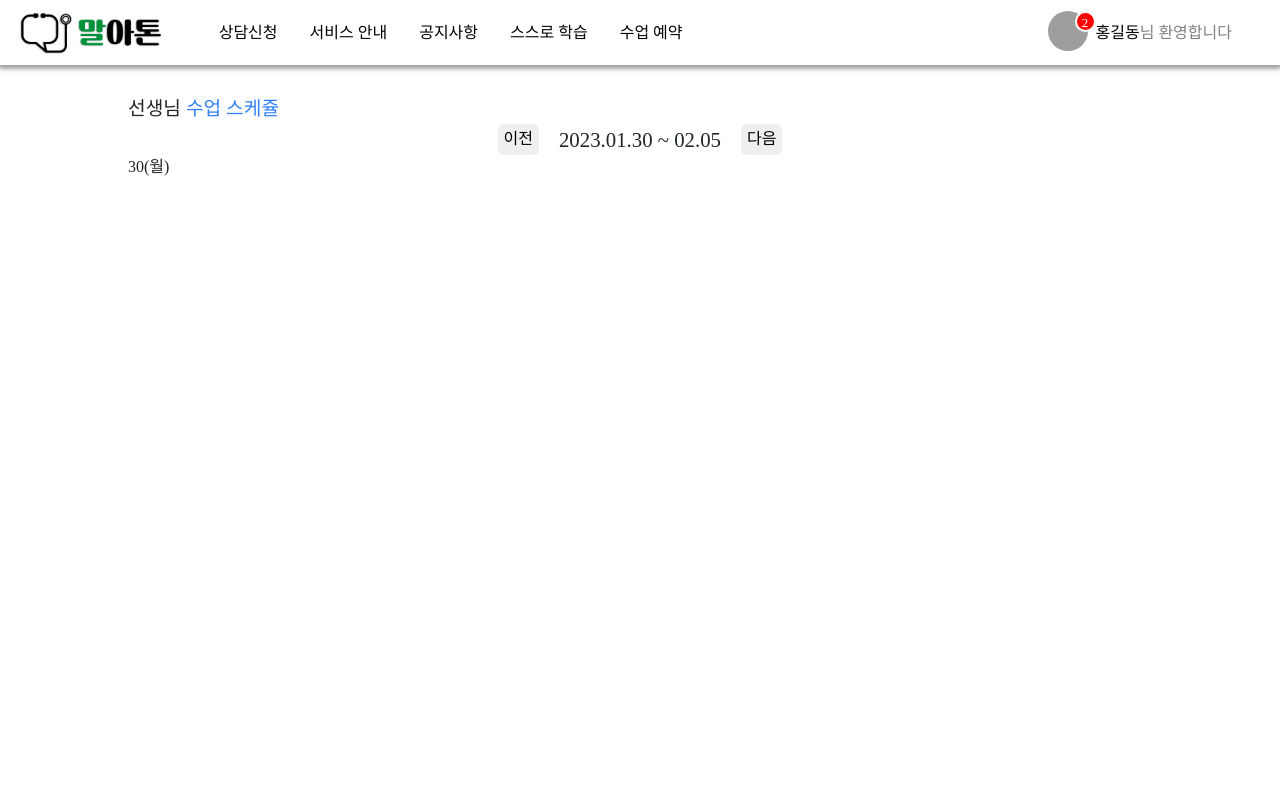
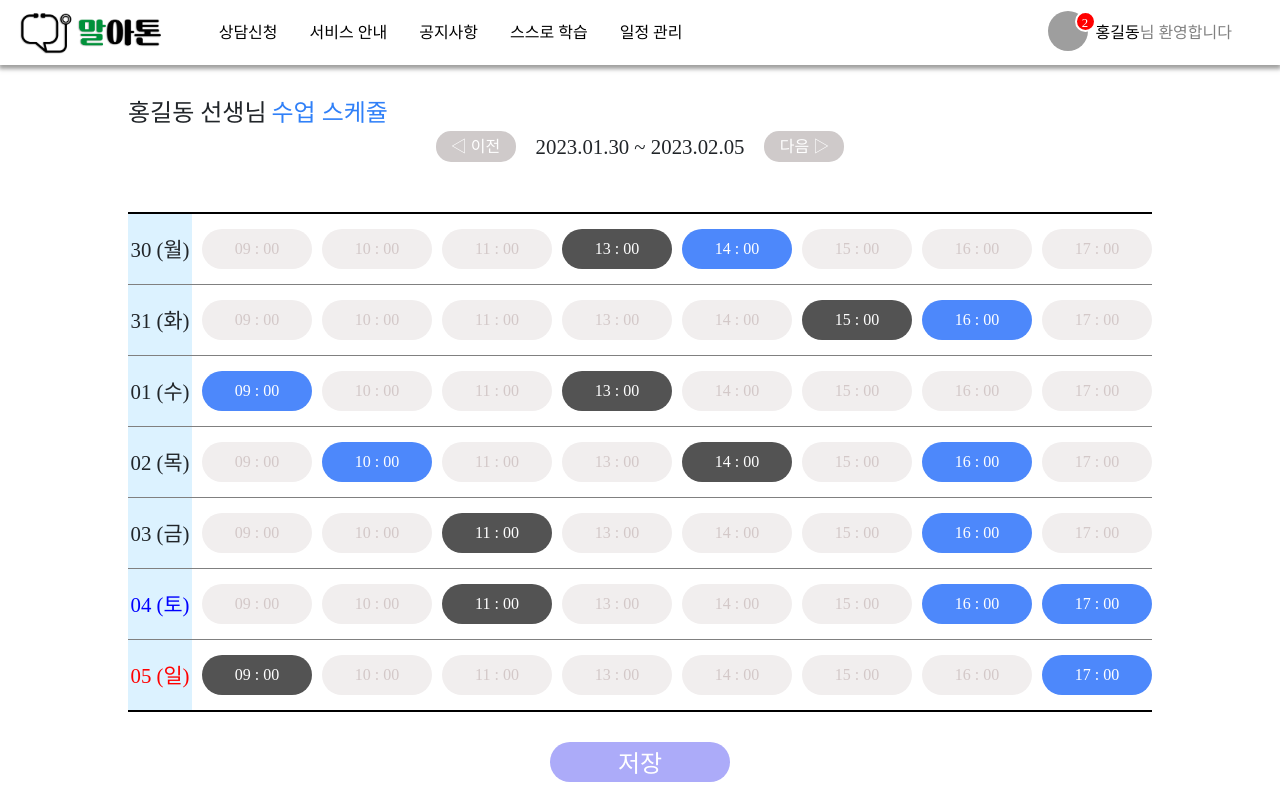
Before and after one commit to uh1216/marathon, a React (Create React App) app in the folder Frontend/marathon/: page /schedule-manage in a window 1280 px wide. Shown: the top 800 px of the page. Built offline with nearby package versions, Linux system fonts and the light colour scheme; grey boxes are pictures that could not be loaded; a web font is replaced by a local one.

Commit message:
[FE] : [FIX] : 일정관라 페이지 레이아웃 완성, 버튼 기능 구현중

```diff
--- a/Frontend/marathon/src/pages/ScheduleManage.jsx
+++ b/Frontend/marathon/src/pages/ScheduleManage.jsx
@@ -1,50 +1,155 @@
-import React, { useState, useRef } from "react";
+import React, { useEffect, useState } from "react";
 import style from "./ScheduleManage.module.css";
+import { useSelector } from "react-redux";
 
 export default function ScheduleManage() {
-  const [num, setNum] = useState(0);
-
-  const thisDate = new Date();
-  /** 금주 월요일, 일요일 구하기 */
-  let thisMonday = new Date(thisDate.setDate(thisDate.getDate()) + num);
-  const MondayYear = thisMonday.getFullYear();
-  let MondayMonth = thisMonday.getMonth() + 1;
-  if (MondayMonth < 10) MondayMonth = "0" + MondayMonth;
-  let MondayDate = thisMonday.getDate();
-  if (MondayDate < 10) MondayDate = "0" + MondayDate;
-  thisMonday = MondayYear + "-" + MondayMonth + "-" + MondayDate;
-
-  let thisSunday = new Date(thisDate.setDate(thisDate.getDate() + 6 + num));
-  let SundayMonth = thisSunday.getMonth() + 1;
-  if (SundayMonth < 10) SundayMonth = "0" + SundayMonth;
-  let SundayDate = thisSunday.getDate();
-  if (SundayDate < 10) SundayDate = "0" + SundayDate;
-
-  const mondayItem = useRef();
-
   /** 수업 스케쥴 더미데이터 */
-  const teacherSchedule = [
+  const data = [
     {
+      id: 0,
       date: "2023-01-30",
-      timeTable: "00001000",
+      timeTable: "00021000",
     },
     {
+      id: 1,
       date: "2023-01-31",
       timeTable: "00000210",
     },
     {
+      id: 2,
       date: "2023-02-01",
-      timeTable: "10000000",
+      timeTable: "10020000",
     },
     {
+      id: 3,
       date: "2023-02-02",
+      timeTable: "01002010",
+    },
+    {
+      id: 4,
+      date: "2023-02-03",
+      timeTable: "00200010",
+    },
+    {
+      id: 5,
+      date: "2023-02-04",
+      timeTable: "00200011",
+    },
+    {
+      id: 6,
+      date: "2023-02-05",
+      timeTable: "20000001",
+    },
+    {
+      id: 7,
+      date: "2023-02-06",
+      timeTable: "00001000",
+    },
+    {
+      id: 8,
+      date: "2023-02-07",
+      timeTable: "00001110",
+    },
+    {
+      id: 9,
+      date: "2023-02-08",
+      timeTable: "02220000",
+    },
+    {
+      id: 10,
+      date: "2023-02-09",
       timeTable: "01000010",
     },
     {
-      date: "2023-02-03",
-      timeTable: "00200000",
+      id: 11,
+      date: "2023-02-10",
+      timeTable: "00100020",
+    },
+    {
+      id: 12,
+      date: "2023-02-11",
+      timeTable: "00000001",
+    },
+    {
+      id: 13,
+      date: "2023-02-12",
+      timeTable: "00000000",
+    },
+    {
+      id: 14,
+      date: "2023-02-13",
+      timeTable: "02000000",
+    },
+    {
+      id: 15,
+      date: "2023-02-14",
+      timeTable: "01000110",
+    },
+    {
+      id: 16,
+      date: "2023-02-15",
+      timeTable: "10000002",
+    },
+    {
+      id: 17,
+      date: "2023-02-16",
+      timeTable: "01002012",
+    },
+    {
+      id: 18,
+      date: "2023-02-17",
+      timeTable: "01000010",
+    },
+    {
+      id: 19,
+      date: "2023-02-18",
+      timeTable: "11000001",
+    },
+    {
+      id: 20,
+      date: "2023-02-19",
+      timeTable: "22000001",
     },
   ];
+
+  const state = useSelector((state) => state);
+
+  const thisDateNum = "1675061240413";
+  const [cnt, setCnt] = useState(0);
+  const [teacherSchedule, setTeacherSchedule] = useState(data);
+  /** 날짜 구하기
+   * num = 0 : 월요일 ~ num = 6 : 일요일
+   */
+  const totalThisDate = (num) => {
+    let today = new Date(Number(thisDateNum) + (num + cnt * 7) * 86400000);
+    let todayYear = today.getFullYear();
+    let todayMonth = today.getMonth() + 1;
+    if (todayMonth < 10) todayMonth = "0" + todayMonth;
+    let todayDate = today.getDate();
+    if (todayDate < 10) todayDate = "0" + todayDate;
+    today = todayYear + "-" + todayMonth + "-" + todayDate;
+    return today.toString();
+  };
+
+  const thisYear = (num) => {
+    let today = new Date(Number(thisDateNum) + (num + cnt * 7) * 86400000);
+    let todayYear = today.getFullYear();
+    return todayYear.toString();
+  };
+
+  const thisMonth = (num) => {
+    let today = new Date(Number(thisDateNum) + (num + cnt * 7) * 86400000);
+    let todayMonth = today.getMonth() + 1;
+    if (todayMonth < 10) todayMonth = "0" + todayMonth;
+    return todayMonth.toString();
+  };
+
+  const thisDay = (num) => {
+    let today = new Date(Number(thisDateNum) + (num + cnt * 7) * 86400000);
+    let todayDate = today.getDate();
+    if (todayDate < 10) todayDate = "0" + todayDate;
+    return todayDate.toString();
+  };
 
   const checkSchedule = (thisDay) => {
     const found = teacherSchedule.find((e) => e.date === thisDay);
@@ -52,12 +157,75 @@ export default function ScheduleManage() {
 
     const timeLlist = [];
     for (let i = 0; i < thisTimeTable.length; i++) {
-      const hour = i + 8;
-      if (thisTimeTable[0] === 0) {
-        if (i < 10) {
-          timeLlist.push(<button className={style.button1}>0{i}</button>);
-        }
+      /** 9시 수업인 경우 09:00로 표기하기 위해 따로 구분
+       * 11시 다음 수업이 13시 이므로 11시, 12시도 따로 구분*/
+      if (i === 0) {
+        timeLlist.push(
+          <button
+            key={i}
+            className={
+              (thisTimeTable[i] === "0" && style.button0) ||
+              (thisTimeTable[i] === "1" && style.button1) ||
+              (thisTimeTable[i] === "2" && style.button2)
+            }
+            value={thisTimeTable[i]}
+            onClick={onChange}
+            disabled={thisTimeTable[i] === "2" ? true : false}
+          >
+            0{i + 9} : 00
+          </button>
+        );
+      } else if (i === 1 || i === 2) {
+        timeLlist.push(
+          <button
+            key={i}
+            className={
+              (thisTimeTable[i] === "0" && style.button0) ||
+              (thisTimeTable[i] === "1" && style.button1) ||
+              (thisTimeTable[i] === "2" && style.button2)
+            }
+            value={thisTimeTable[i]}
+            onClick={onChange}
+            disabled={thisTimeTable[i] === "2" ? true : false}
+          >
+            {i + 9} : 00
+          </button>
+        );
+      } else {
+        timeLlist.push(
+          <button
+            key={i}
+            className={
+              (thisTimeTable[i] === "0" && style.button0) ||
+              (thisTimeTable[i] === "1" && style.button1) ||
+              (thisTimeTable[i] === "2" && style.button2)
+            }
+            value={thisTimeTable[i]}
+            onClick={onChange}
+            disabled={thisTimeTable[i] === "2" ? true : false}
+          >
+            {i + 10} : 00
+          </button>
+        );
       }
+    }
+    return timeLlist;
+  };
+
+  /** 일정 예약 가능 여부 변경 함수 */
+  const onChange = (e) => {};
+
+  /** 다음 일정 확인 */
+  const nextWeek = () => {
+    if (cnt < 2) {
+      setCnt(cnt + 1);
+    }
+  };
+
+  /** 이전 일정 확인 */
+  const prevWeek = () => {
+    if (cnt > 0) {
+      setCnt(cnt - 1);
     }
   };
 
@@ -65,22 +233,73 @@ export default function ScheduleManage() {
     <div className={style.container}>
       <div className={style.inner_container}>
         <div className={style.title}>
-          <span className={style.title_name}>선생님</span>
+          <span className={style.title_name}>{state.loginUser.userName} </span>
+          <span className={style.title_position}>선생님</span>
           <span className={style.title_schedule}>수업 스케쥴</span>
         </div>
-        <div className={style.date_header}>
-          <button className={style.button}>이전</button>
-          <span className={style.date_text}>
-            {MondayYear}.{MondayMonth}.{MondayDate} ~ {SundayMonth}.{SundayDate}
-          </span>
-          <button className={style.button}>다음</button>
-        </div>
-        <div className={style.date_content}>
-          <div className={style.monday}>
-            <div className={style.monday_header}>{MondayDate}&#40;월&#41;</div>
+        <div className={style.content}>
+          <div className={style.date_header}>
+            <button className={style.button} onClick={prevWeek}>
+              ◁ 이전
+            </button>
+            <span className={style.date_text}>
+              {thisYear(0)}.{thisMonth(0)}.{thisDay(0)} ~ {thisYear(6)}.
+              {thisMonth(6)}.{thisDay(6)}
+            </span>
+            <button className={style.button} onClick={nextWeek}>
+              다음 ▷
+            </button>
           </div>
-          <div className={style.monday_item} ref={mondayItem}>
-            {checkSchedule(thisMonday)}
+          <div className={style.date_item}>
+            <div className={style.day_start}>
+              <div className={style.day_header}>{thisDay(0)} &#40;월&#41;</div>
+              <div className={style.day_item}>
+                {checkSchedule(totalThisDate(0))}
+              </div>
+            </div>
+            <div className={style.day}>
+              <div className={style.day_header}>{thisDay(1)} &#40;화&#41;</div>
+              <div className={style.day_item}>
+                {checkSchedule(totalThisDate(1))}
+              </div>
+            </div>
+            <div className={style.day}>
+              <div className={style.day_header}>{thisDay(2)} &#40;수&#41;</div>
+              <div className={style.day_item}>
+                {checkSchedule(totalThisDate(2))}
+              </div>
+            </div>
+            <div className={style.day}>
+              <div className={style.day_header}>{thisDay(3)} &#40;목&#41;</div>
+              <div className={style.day_item}>
+                {checkSchedule(totalThisDate(3))}
+              </div>
+            </div>
+            <div className={style.day}>
+              <div className={style.day_header}>{thisDay(4)} &#40;금&#41;</div>
+              <div className={style.day_item}>
+                {checkSchedule(totalThisDate(4))}
+              </div>
+            </div>
+            <div className={style.day}>
+              <div className={style.day_header} style={{ color: "blue" }}>
+                {thisDay(5)} &#40;토&#41;
+              </div>
+              <div className={style.day_item}>
+                {checkSchedule(totalThisDate(5))}
+              </div>
+            </div>
+            <div className={style.day_end}>
+              <div className={style.day_header} style={{ color: "red" }}>
+                {thisDay(6)} &#40;일&#41;
+              </div>
+              <div className={style.day_item}>
+                {checkSchedule(totalThisDate(6))}
+              </div>
+            </div>
+          </div>
+          <div className={style.save_button_div}>
+            <button className={style.save_button}>저장</button>
           </div>
         </div>
       </div>
--- a/Frontend/marathon/src/pages/ScheduleManage.module.css
+++ b/Frontend/marathon/src/pages/ScheduleManage.module.css
@@ -17,11 +17,15 @@
 }
 
 .title_name {
-  font-size: 1.2em;
+  font-size: 1.5em;
+  font-family: "GmarketBold";
+}
+.title_position {
+  font-size: 1.5em;
 }
 
 .title_schedule {
-  font-size: 1.2em;
+  font-size: 1.5em;
   margin-left: 5px;
   color: #3080f8;
 }
@@ -29,11 +33,20 @@
 .date_header {
   display: flex;
   justify-content: center;
+  margin-bottom: 50px;
+}
+
+.date_item {
+  border-top: 2px solid black;
+  border-bottom: 2px solid black;
 }
 
 .button {
+  width: 80px;
   border: 0;
-  border-radius: 5px;
+  border-radius: 15px;
+  background-color: #cfcaca;
+  color: white;
 }
 
 .date_text {
@@ -42,27 +55,83 @@
   font-family: "GmarketBold";
 }
 
-.monday_item {
+.day_start {
+  display: flex;
+  border-bottom: 1px solid gray;
+}
+
+.day {
+  display: flex;
+  border-top: 1px;
+  border-bottom: 1px solid gray;
+}
+
+.day_end {
+  display: flex;
+}
+
+.day_header {
+  display: flex;
+  justify-content: center;
+  align-items: center;
+  width: 180px;
+  height: 70px;
+  font-size: 1.3em;
+  background-color: #dcf2ff;
+}
+
+.day_item {
   width: 1500px;
+  display: flex;
+  align-items: center;
+}
+
+.button0 {
+  width: 110px;
+  height: 40px;
+  padding: 4px;
+  margin-left: 10px;
+  background-color: #f1eeee;
+  border: none;
+  border-radius: 20px;
+  color: #d3c8c8;
 }
 
 .button1 {
-  width: 500px;
-  height: 80px;
-  margin-left: 50px;
-  background-color: none;
+  width: 110px;
+  height: 40px;
+  padding: 4px;
+  margin-left: 10px;
+  background-color: #4d88fb;
+  border: none;
+  border-radius: 20px;
+  color: white;
 }
 
 .button2 {
-  width: 500px;
-  height: 80px;
-  margin-left: 50px;
-  background-color: #4d88fb;
+  width: 110px;
+  height: 40px;
+  padding: 4px;
+  margin-left: 10px;
+  background-color: #535353;
+  border: none;
+  color: white;
+  border-radius: 20px;
 }
 
-.button3 {
-  width: 500px;
-  height: 80px;
-  margin-left: 50px;
-  background-color: #535353;
+.save_button_div {
+  margin-top: 30px;
+  display: flex;
+  justify-content: center;
 }
+
+.save_button {
+  width: 180px;
+  height: 40px;
+  padding: 4px;
+  border: none;
+  border-radius: 20px;
+  background-color: #acabf9;
+  color: white;
+  font-size: 1.5em;
+}
--- a/Frontend/marathon/src/stores/user.store.js
+++ b/Frontend/marathon/src/stores/user.store.js
@@ -6,7 +6,7 @@ const loginUser = createSlice({
     userName: "홍길동",
     userProfileImg:
       "https://img1.daumcdn.net/thumb/C500x500/?fname=http://t1.daumcdn.net/brunch/service/user/6qYm/image/eAFjiZeA-fGh8Y327AH7oTQIsxQ.png",
-    userRole: "patient",
+    userRole: "doctor",
 
     // 얘 수정해서 없애버릴꺼임!!!!!
     unReadMsgNum: 2,
```
